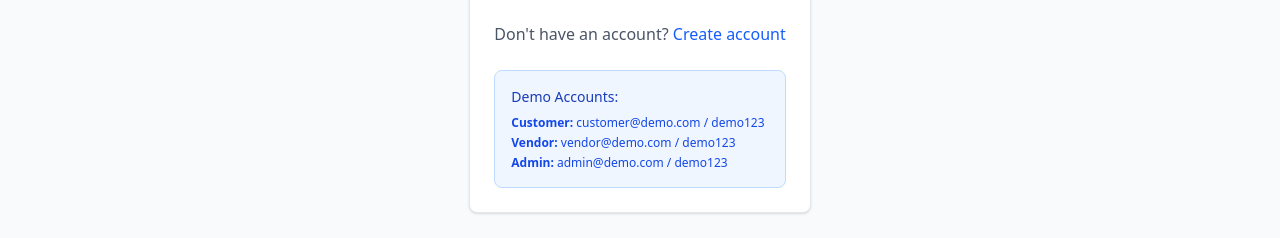
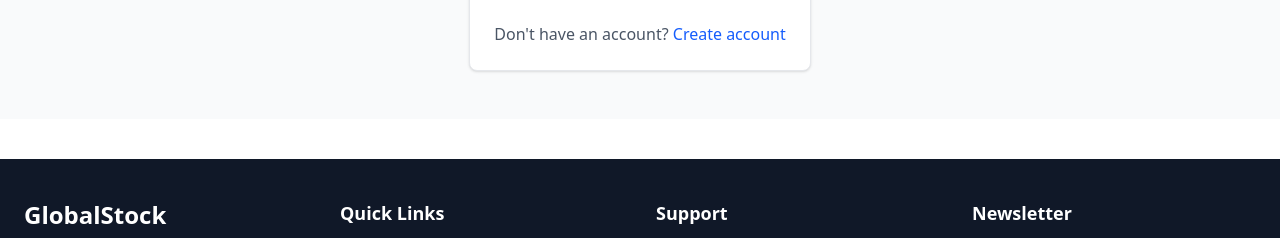
Before and after one commit to Chandima0406/GlobalStock, a React (Vite) app in the folder frontend/: page /login in a window 1280 px wide. Shown: the part 365-603 px from the top of the page. Built offline with nearby package versions, Linux system fonts and the light colour scheme.

Commit message:
update login page

```diff
--- a/frontend/src/components/forms/LoginForm/LoginForm.jsx
+++ b/frontend/src/components/forms/LoginForm/LoginForm.jsx
@@ -270,16 +270,6 @@ const LoginForm = () => {
             </Link>
           </p>
         </div>
-
-        {/* Demo Accounts Info (remove in production) */}
-        <div className="mt-6 p-4 bg-blue-50 border border-blue-200 rounded-lg">
-          <h4 className="text-sm font-medium text-blue-800 mb-2">Demo Accounts:</h4>
-          <div className="text-xs text-blue-700 space-y-1">
-            <div><strong>Customer:</strong> customer@demo.com / demo123</div>
-            <div><strong>Vendor:</strong> vendor@demo.com / demo123</div>
-            <div><strong>Admin:</strong> admin@demo.com / demo123</div>
-          </div>
-        </div>
       </form>
     </Card>
   );
```
